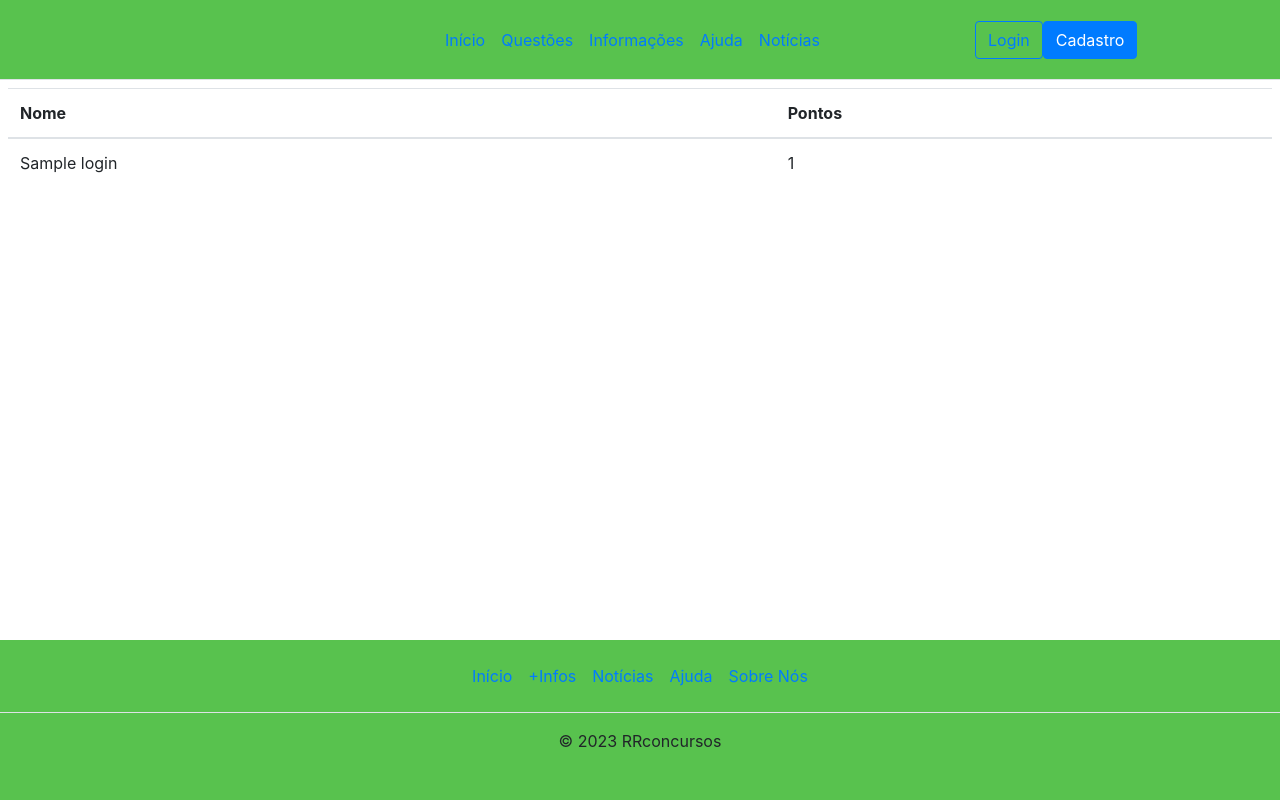
After one commit to LuzKramer/rrconcursos, a PHP site: page /control/ranking.php in a window 1280 px wide. The commit adds this page. Run offline with PHP 8.4, Linux system fonts and the light colour scheme; tables that the repository leaves empty hold one stand-in row (values such as "Sample post").

Commit message:
1.2 with ranking

```diff
--- a/control/cadastro.php
+++ b/control/cadastro.php
@@ -24,9 +24,11 @@ if (isset($_POST['cadastrar'])) {
             $user = $check_query->fetch_assoc();
             if (!isset($_SESSION)) {
                 session_start();
+
+                $_SESSION['nome'] = $user['nome'];
+                $_SESSION['email'] = $user['email'];
+                $_SESSION['nivel'] = 2;
             }
-            $_SESSION['nome'] = $user['nome'];
-            $_SESSION['nivel'] = 2;
 
             header("Location: noticias.php");
             echo "<script>alert('Usuario cadastrado !!! ')</script>";
--- a/control/login.php
+++ b/control/login.php
@@ -24,6 +24,7 @@ if ($quantity == 1) {
             session_start();
         }
         $_SESSION['nome'] = $user['nome'];
+        $_SESSION['email'] = $user['email'];
         $_SESSION['nivel'] = 2;
 
         echo "<script>alert('Usuario logado !!! ')</script>";
--- /dev/null
+++ b/control/ranking.php
@@ -0,0 +1,87 @@
+<!DOCTYPE html>
+<html lang="en">
+
+<head>
+    <meta name="viewport" content="width=device-width, initial-scale=1.0">
+    <meta charset="UTF-8">
+    <title>rrCONCURSOS/ajuda</title>
+    <link rel="stylesheet" href="../view/style.css">
+    <link rel="stylesheet" href="https://maxcdn.bootstrapcdn.com/bootstrap/4.5.2/css/bootstrap.min.css">
+    <style>
+
+    </style>
+
+</head>
+
+<body>
+    <header class="d-flex flex-wrap align-items-center justify-content-between py-3 border-bottom">
+        <div class="col-md-3 mb-2 mb-md-0">
+            <a href="/" class="d-inline-flex link-body-emphasis text-decoration-none">
+                <svg class="bi" width="40" height="32" role="img" aria-label="Bootstrap">
+                    <use xlink:href="#bootstrap"></use>
+                </svg>
+            </a>
+        </div>
+
+        <ul class="nav col-12 col-md-auto mb-2 justify-content-center mb-md-0">
+            <li class="nav-item"><a href="../index.php" class="nav-link px-2 link-secondary">Início</a></li>
+            <li class="nav-item"><a href="filtro.php" class="nav-link px-2">Questões</a></li>
+            <li class="nav-item"><a href="infos.php" class="nav-link px-2">Informações</a></li>
+            <li class="nav-item"><a href="ajuda.php" class="nav-link px-2">Ajuda</a></li>
+            <li class="nav-item"><a href="noticias.php" class="nav-link px-2">Notícias</a></li>
+        </ul>
+
+        <div class="col-md-3 text-end">
+            <?php
+            session_start(); // Start or resume the session
+
+            if (isset($_SESSION['nivel'])) {
+                // User is logged in
+                echo "<button type='button' class='btn btn-primary' onclick='window.location.href = \"logout.php\"'>Logout</button>";
+            } else {
+                // User is not logged in
+                echo "<button type='button' class='btn btn-outline-primary me-2' onclick='window.location.href = \"login.php\"'>Login</button>";
+                echo "<button type='button' class='btn btn-primary' onclick='window.location.href = \"cadastro.php\"'>Cadastro</button>";
+            }
+            ?>
+        </div>
+    </header>
+
+    <main class="MainIn">
+        <?php
+        include('conection.php');
+        $sql = "SELECT * FROM tb_login ORDER BY pontos DESC LIMIT 20;";
+        $query = mysqli_query($mysqli, $sql);
+
+        if (mysqli_num_rows($query) > 0) {
+            echo '<table class="table">';
+            echo '<thead><tr><th>Nome</th><th>Pontos</th></tr></thead>';
+            echo '<tbody>';
+            while ($row = mysqli_fetch_assoc($query)) {
+                echo '<tr>';
+                echo '<td>' . $row['nome'] . '</td>';
+                echo '<td>' . $row['pontos'] . '</td>';
+                echo '</tr>';
+            }
+            echo '</tbody>';
+            echo '</table>';
+        } else {
+            echo 'No data available.';
+        }
+        ?>
+
+    </main>
+
+    <footer class="py-3">
+        <ul class="nav justify-content-center border-bottom pb-3 mb-3">
+            <li class="nav-item"><a href="../index.php" class="nav-link px-2 text-body-secondary">Início</a></li>
+            <li class="nav-item"><a href="infos.php" class="nav-link px-2 text-body-secondary">+Infos</a></li>
+            <li class="nav-item"><a href="noticias.php" class="nav-link px-2 text-body-secondary">Notícias</a></li>
+            <li class="nav-item"><a href="ajuda.php" class="nav-link px-2 text-body-secondary">Ajuda</a></li>
+            <li class="nav-item"><a href="us.php" class="nav-link px-2 text-body-secondary">Sobre Nós</a></li>
+        </ul>
+        <p class="text-center text-body-secondary">© 2023 RRconcursos</p>
+    </footer>
+</body>
+
+</html>
--- a/model/codes.sql
+++ b/model/codes.sql
@@ -55,8 +55,10 @@ CREATE TABLE tb_login(
     id int AUTO_INCREMENT PRIMARY KEY,
     nome varchar(255) NOT NULL,
     email varchar(255) NOT NULL,
-    senha varchar(255)not null
+    senha varchar(255) NOT NULL,
+    pontos int DEFAULT 0
 );
+
 
 
 CREATE TABLE tb_news(
```
Also changed, not shown: control/questions.php (+27 -8 lines).
